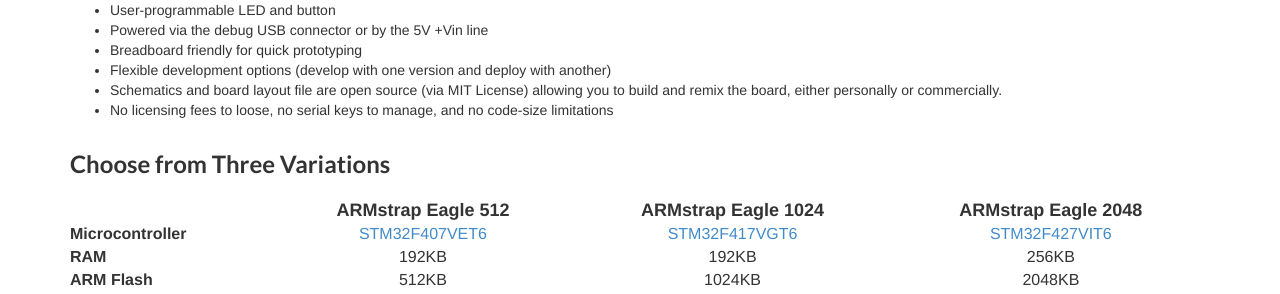
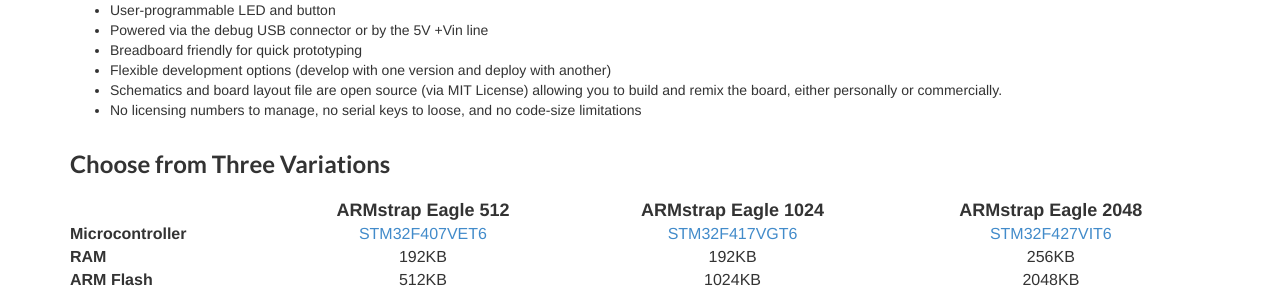
Before and after one commit to armstrap/armstrap.github.io, a Jekyll site: the page built from eagle.md, in a window 1280 px wide and 900 px high, scrolled down 1501 px. Shown: the part 158-452 px from the top of the window. Built offline with Jekyll 4.4.1, drawn with Linux system fonts in a browser that asks for light colours; nearby versions of some CDN libraries; library files that are not in the unit come from our copies.

Commit message:
'No licensing fees' feature bullet is more clear

```diff
--- a/eagle.md
+++ b/eagle.md
@@ -29,7 +29,7 @@
     - Breadboard friendly for quick prototyping
     - Flexible development options (develop with one version and deploy with another)
     - Schematics and board layout file are open source (via MIT License) allowing you to build and remix the board, either personally or commercially.
-    - No licensing fees to loose, no serial keys to manage, and no code-size limitations
+    - No licensing numbers to manage, no serial keys to loose, and no code-size limitations
 documents:
     - title: Hardware Overview
       url: http://docs.armstrap.org/en/latest/hardware-overview.html#armstrap-eagle
@@ -43,7 +43,6 @@
       url: https://github.com/armstrap/armstrap_eagle/archive/master.zip
     - title: Getting Started Documentation
       url: http://docs.armstrap.org
-
 variations:
     - name: ARMstrap Eagle 512
       price: 69.99 USD
@@ -54,9 +53,7 @@
     - name: ARMstrap Eagle 2048
       price: 89.99 USD
       paypal_link: <form target="paypal" action="https://www.paypal.com/cgi-bin/webscr" method="post" style="padding-bottom:25px"><input type="hidden" name="cmd" value="_s-xclick"><input type="hidden" name="hosted_button_id" value="4ASJQXA39DH4G"><input type="image" src="https://www.paypalobjects.com/en_US/i/btn/btn_cart_LG.gif" border="0" name="submit" alt="PayPal - The safer, easier way to pay online!"><img alt="" border="0" src="https://www.paypalobjects.com/en_US/i/scr/pixel.gif" width="1" height="1"></form>
-
 ---
-
 
 ### Choose from Three Variations
 
@@ -77,7 +74,6 @@
 * GPIO through-hole header soldering
 * A Microsoft Windows, Apple Mac or Ubuntu Linux computer for project development
 
-
 ### Purshasing Info
 * **Company Name:** VOV Technology
 * **Ships From:** Austin, Texas USA
```
